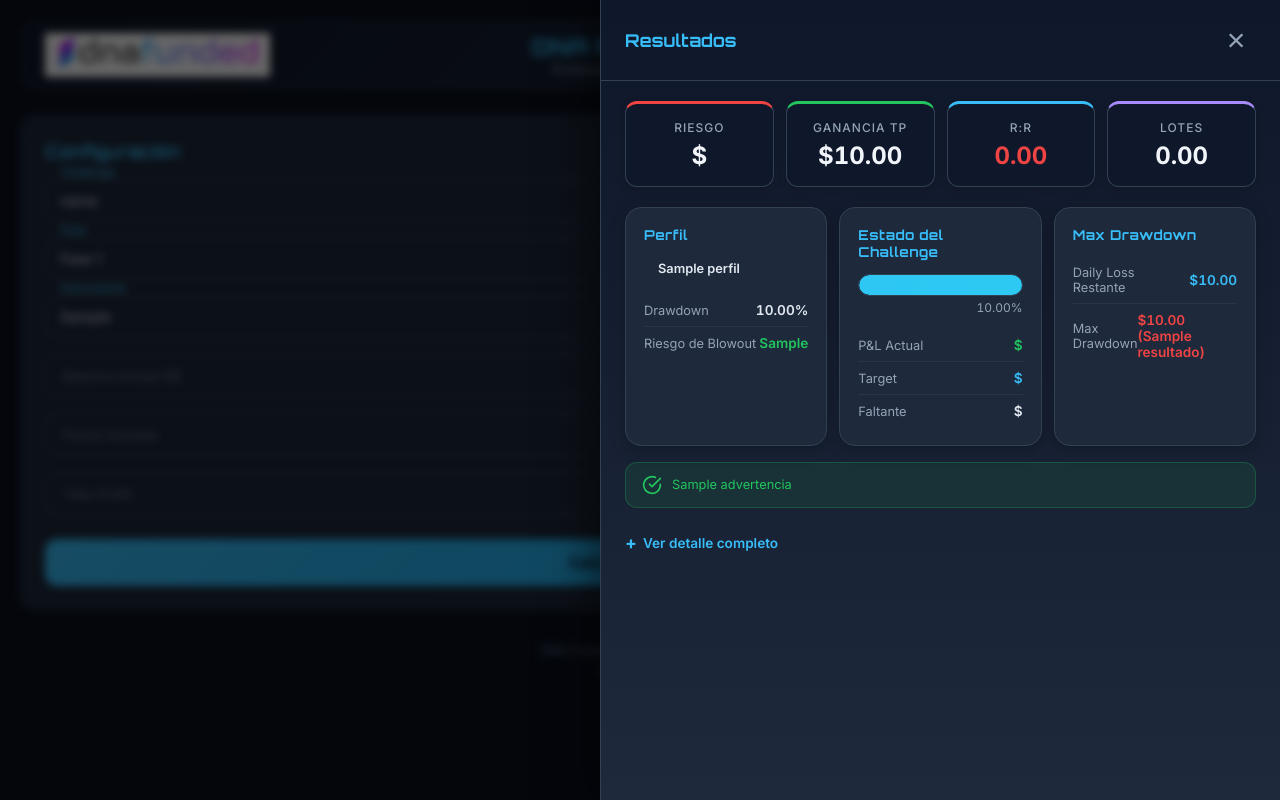
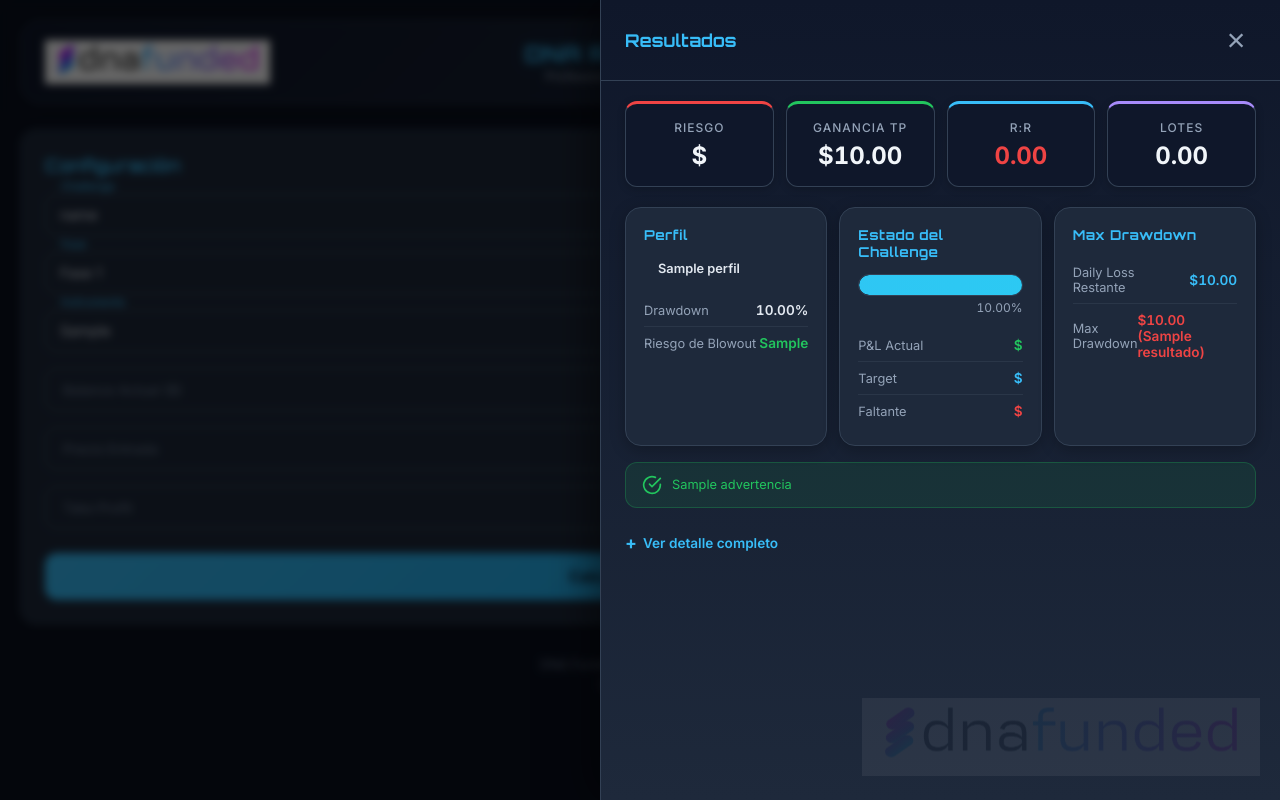
Before and after one commit to ZarazaAirdrop/Risk-Calculadora-Prop-Firm, a Flask app: template templates/index.html in a window 1280 px wide. Run offline with Flask 3, Linux system fonts and the light colour scheme; the template is opened without the code that fills it: most values are stand-ins (such as "Sample title", 1, 10 or a date in 2020).

Commit message:
Fix input labels JS, larger zaraza logo, DNA watermark in results, faltante math fix, blowout ops in detail

```diff
--- a/app.py
+++ b/app.py
@@ -90,7 +90,7 @@ def index():
 
         # P&L (allows negatives now)
         profit_actual = balance - cuenta_inicial
-        faltante_usd = max(0, target_usd - max(0, profit_actual))
+        faltante_usd = max(0, target_usd - profit_actual)
         operaciones_restantes = faltante_usd / valor_tp_usd if valor_tp_usd > 0 else 0
 
         # Progress bar
--- a/static/style.css
+++ b/static/style.css
@@ -46,6 +46,10 @@ body {
 .logo-wrapper img {
     max-height: 44px;
     width: auto;
+}
+
+.logo-zaraza img {
+    max-height: 58px;
 }
 
 .header-center {
@@ -326,6 +330,21 @@ select {
     padding: 20px 24px;
     overflow-y: auto;
     flex: 1;
+    position: relative;
+}
+
+.overlay-watermark {
+    position: absolute;
+    bottom: 20px;
+    right: 20px;
+    opacity: 0.06;
+    pointer-events: none;
+    z-index: 0;
+}
+
+.overlay-watermark img {
+    max-height: 100px;
+    width: auto;
 }
 
 .overlay-body::-webkit-scrollbar {
@@ -634,6 +653,10 @@ select {
         max-height: 32px;
     }
 
+    .logo-zaraza img {
+        max-height: 42px;
+    }
+
     .overlay-panel {
         max-width: 100%;
     }
--- a/templates/index.html
+++ b/templates/index.html
@@ -23,7 +23,7 @@
                 <p class="subtitle" data-i18n="header.subtitle">Professional Prop Firm Risk Manager</p>
             </div>
             <div class="header-right">
-                <div class="logo-wrapper">
+                <div class="logo-wrapper logo-zaraza">
                     <img src="{{ url_for('static', filename='zaraza_logo.png') }}" alt="Zaraza">
                 </div>
                 <div class="lang-switcher">
@@ -126,6 +126,9 @@
             </div>
 
             <div class="overlay-body">
+                <div class="overlay-watermark">
+                    <img src="{{ url_for('static', filename='dna_logo.png') }}" alt="DNA">
+                </div>
                 <div class="kpi-grid">
                     <div class="kpi-card risk">
                         <div class="kpi-label" data-i18n="results.risk">Riesgo</div>
@@ -183,7 +186,7 @@
                         </div>
                         <div class="detail-row">
                             <span class="detail-label" data-i18n="results.remaining_target">Faltante</span>
-                            <span class="detail-value"><span class="countup" data-target="{{ resultado.faltante_usd }}" data-prefix="$" data-decimals="2">$0.00</span></span>
+                            <span class="detail-value {% if resultado.balance_status == 'critical' or resultado.balance_status == 'warning' %}red{% elif resultado.profit_actual >= 0 %}green{% else %}yellow{% endif %}"><span class="countup" data-target="{{ resultado.faltante_usd }}" data-prefix="$" data-decimals="2">$0.00</span></span>
                         </div>
                     </div>
 
@@ -251,8 +254,12 @@
                                 <span class="detail-value">{{ resultado.target_porcentaje }}%</span>
                             </div>
                             <div class="detail-row">
-                                <span class="detail-label">Ops. Restantes</span>
+                                <span class="detail-label">Ops. para Target</span>
                                 <span class="detail-value">{{ resultado.operaciones_restantes }}</span>
+                            </div>
+                            <div class="detail-row">
+                                <span class="detail-label">Ops. antes de Blowout</span>
+                                <span class="detail-value {% if resultado.operaciones_perdedoras <= 3 %}red{% else %}green{% endif %}">{{ "%.1f"|format(resultado.operaciones_perdedoras) }}</span>
                             </div>
                             <div class="detail-row">
                                 <span class="detail-label">Payout Estimado</span>
@@ -261,10 +268,6 @@
                             <div class="detail-row">
                                 <span class="detail-label">Max Daily Loss</span>
                                 <span class="detail-value red">$<span class="countup" data-target="{{ resultado.daily_loss_usd }}" data-decimals="2">0.00</span></span>
-                            </div>
-                            <div class="detail-row">
-                                <span class="detail-label">Trades Perdedores</span>
-                                <span class="detail-value {% if resultado.operaciones_perdedoras <= 3 %}red{% else %}green{% endif %}">{{ resultado.operaciones_perdedoras }}</span>
                             </div>
                         </div>
                     </div>
@@ -366,17 +369,18 @@
         });
     }
 
-    document.querySelectorAll('.input-group select').forEach(function(select) {
+    document.querySelectorAll('.input-group input, .input-group select').forEach(function(el) {
         function update() {
-            select.closest('.input-group').classList.toggle('has-value', select.value !== '');
+            el.closest('.input-group').classList.toggle('has-value', el.value !== '');
         }
-        select.addEventListener('change', update);
-        select.addEventListener('focus', function() {
-            select.closest('.input-group').classList.add('has-value');
+        var event = el.tagName === 'SELECT' ? 'change' : 'input';
+        el.addEventListener(event, update);
+        el.addEventListener('focus', function() {
+            el.closest('.input-group').classList.add('has-value');
         });
-        select.addEventListener('blur', function() {
-            if (select.value === '') {
-                select.closest('.input-group').classList.remove('has-value');
+        el.addEventListener('blur', function() {
+            if (el.value === '') {
+                el.closest('.input-group').classList.remove('has-value');
             }
         });
         update();
```
